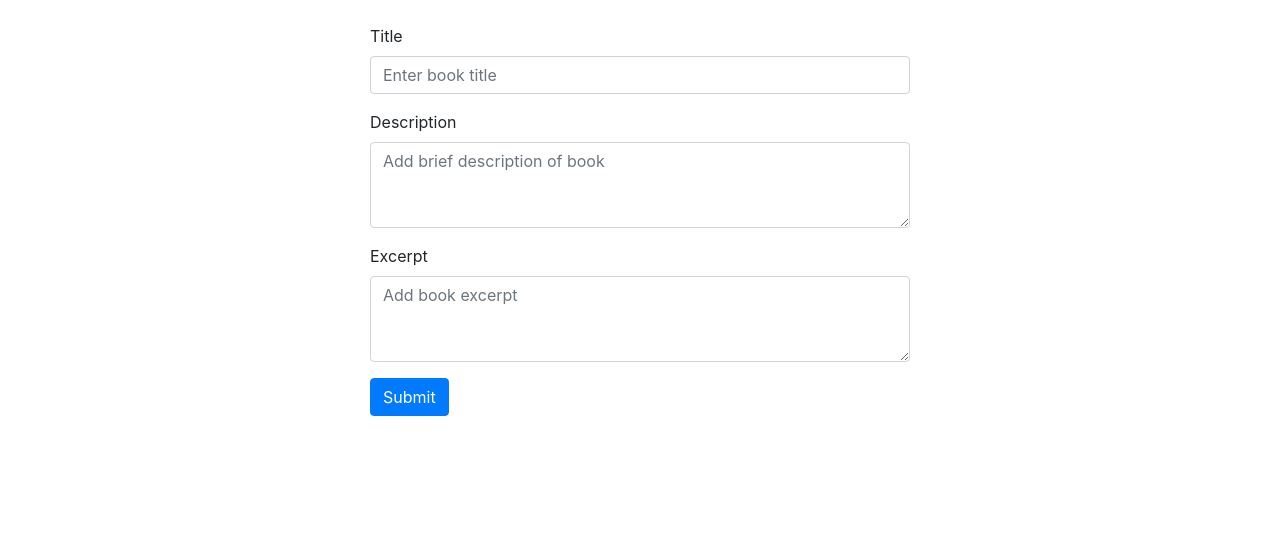
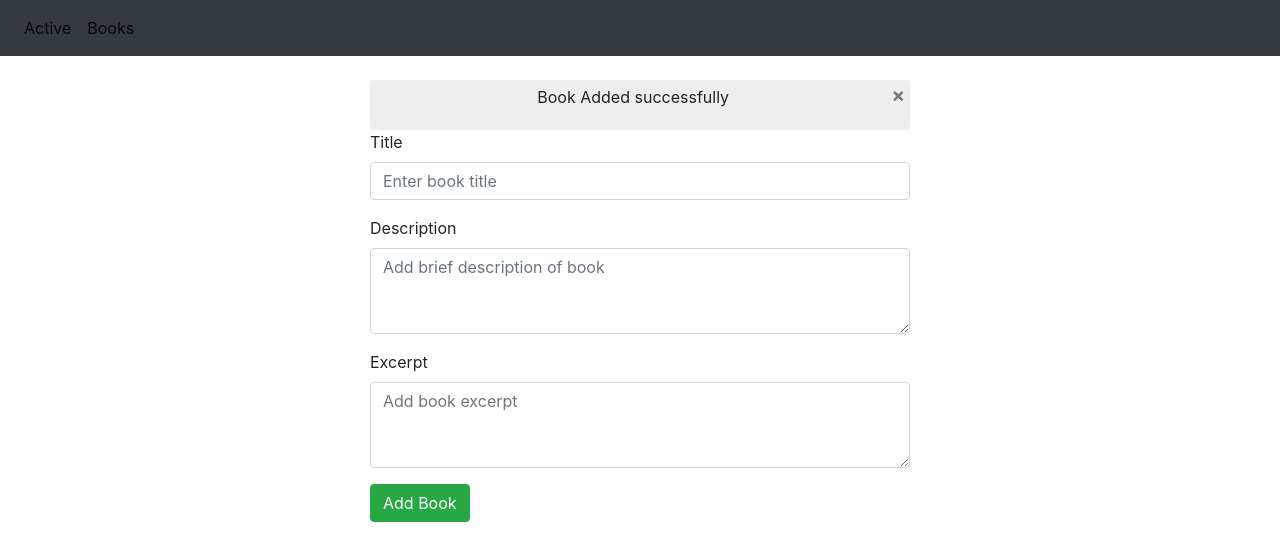
Before and after one commit to Hasstrup/Book-shopper, a plain HTML site: page add.html in a window 1280 px wide. Drawn offline with nearby package versions, Linux system fonts and the light colour scheme.

Commit message:
Finish add book page

```diff
--- a/add.html
+++ b/add.html
@@ -3,17 +3,33 @@
     <meta charset="UTF-8">
     <title>Document</title>
     <link rel="stylesheet" href="https://maxcdn.bootstrapcdn.com/bootstrap/4.0.0/css/bootstrap.min.css" integrity="sha384-Gn5384xqQ1aoWXA+058RXPxPg6fy4IWvTNh0E263XmFcJlSAwiGgFAW/dAiS6JXm" crossorigin="anonymous">
-
+    <link rel="stylesheet" href="site.css">
 </head>
 <body>
-
+        <header>
+                <nav class="navbar navbar-expand-sm bg-dark navbar-light right">
+                  <ul class="navbar-nav" style="color: white">
+                    <li class="nav-item active">
+                      <a class="nav-link" href="../index.html">Active</a>
+                    </li>
+                    <li class="nav-item active">
+                      <a class="nav-link" href="pages/books.html">Books</a>
+                    </li>
+                  </ul>
+                </nav>
+            </header>
     <div class="container">
         <div class="row">
+
             <div class="col-md-6 offset-md-3 mt-4">
+                    <div id="notif-modal" class="text-center">
+                        <span class="close">&times;</span>
+                        <p id="ml-content"></p>
+                    </div>
                     <form>
                         <div class="form-group">
                             <label for="title">Title</label>
-                            <input type="text" class="form-control"  placeholder="Enter book title">
+                            <input type="text" class="form-control" id="title" placeholder="Enter book title">
                         </div>
                         <div class="form-group">
                             <label for="description">Description</label>
@@ -23,12 +39,12 @@
                             <label for="excerpt">Excerpt</label>
                             <textarea class="form-control"  rows="3" placeholder="Add book excerpt"></textarea>
                         </div>
-                        <button type="submit" class="btn btn-primary">Submit</button>
+                        <button type="submit" class="btn btn-success">Add Book</button>
                     </form>
             </div>
 
         </div>
     </div>
-
+    <script src="add.js"></script>
 </body>
 </html>
--- a/add.js
+++ b/add.js
@@ -0,0 +1,35 @@
+const closeBtn = document.getElementsByClassName('close')[0];
+const modal = document.getElementById('notif-modal');
+const content = document.getElementById('ml-content');
+
+const addBook = (book) => {
+
+    fetch('http://fakerestapi.azurewebsites.net/api/books', {
+        body: JSON.stringify(book),
+        method:'POST',
+        mode:'cors'
+    })
+    .then(response => {
+        return response.json()
+    })
+
+
+};
+const updateContent = (success) => {
+
+    if(success) {
+        modal.style.display = 'block';
+        content.innerHTML = 'Book Added successfully';
+    }
+
+    else{
+        modal.style.backgroundColor = 'red';
+        content.innerHTML = 'Failed to add book';
+
+    }
+
+};
+updateContent(true);
+closeBtn.addEventListener('click', () => {
+    modal.style.display = 'none';
+});
--- /dev/null
+++ b/site.css
@@ -0,0 +1,10 @@
+#notif-modal{
+    display:none;
+    background-color: #eee;
+    border-radius: 3px;
+    padding: 5px
+}
+
+.close {
+    font-size: 20px;
+}
```
